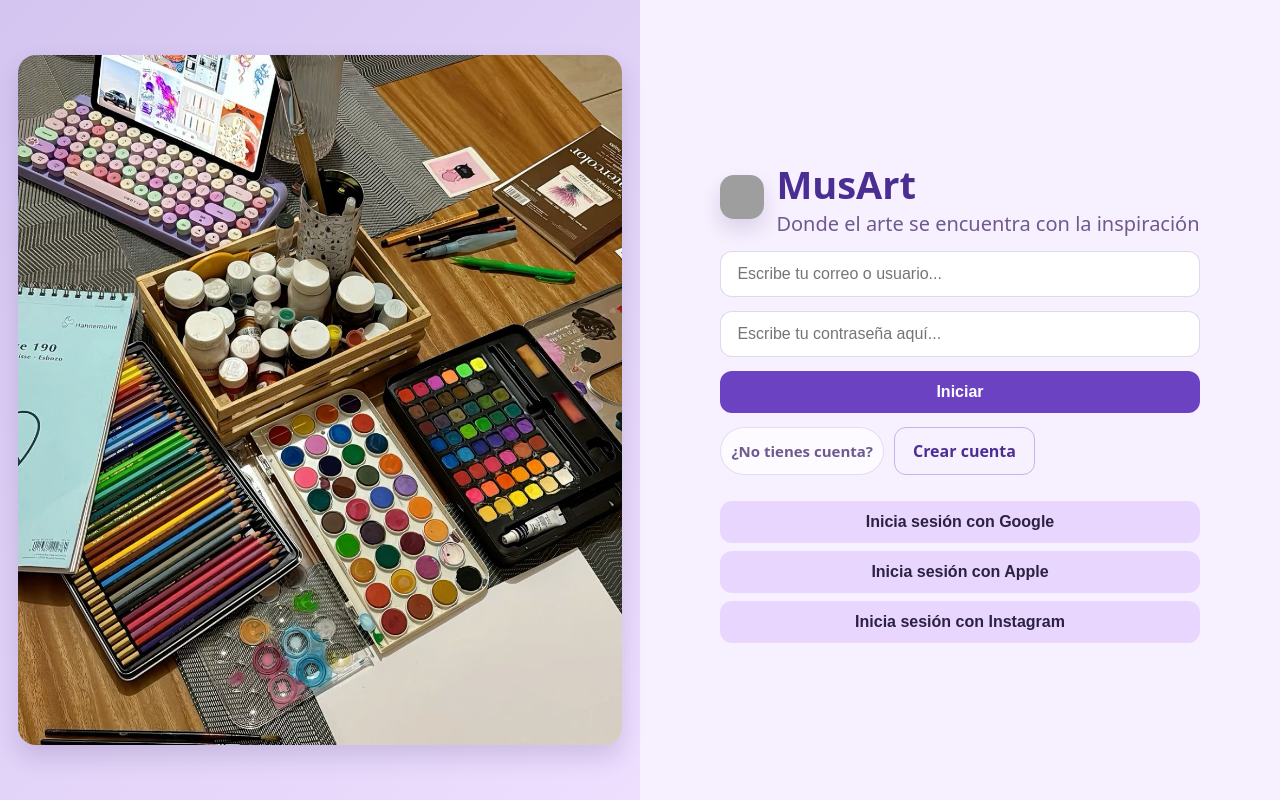
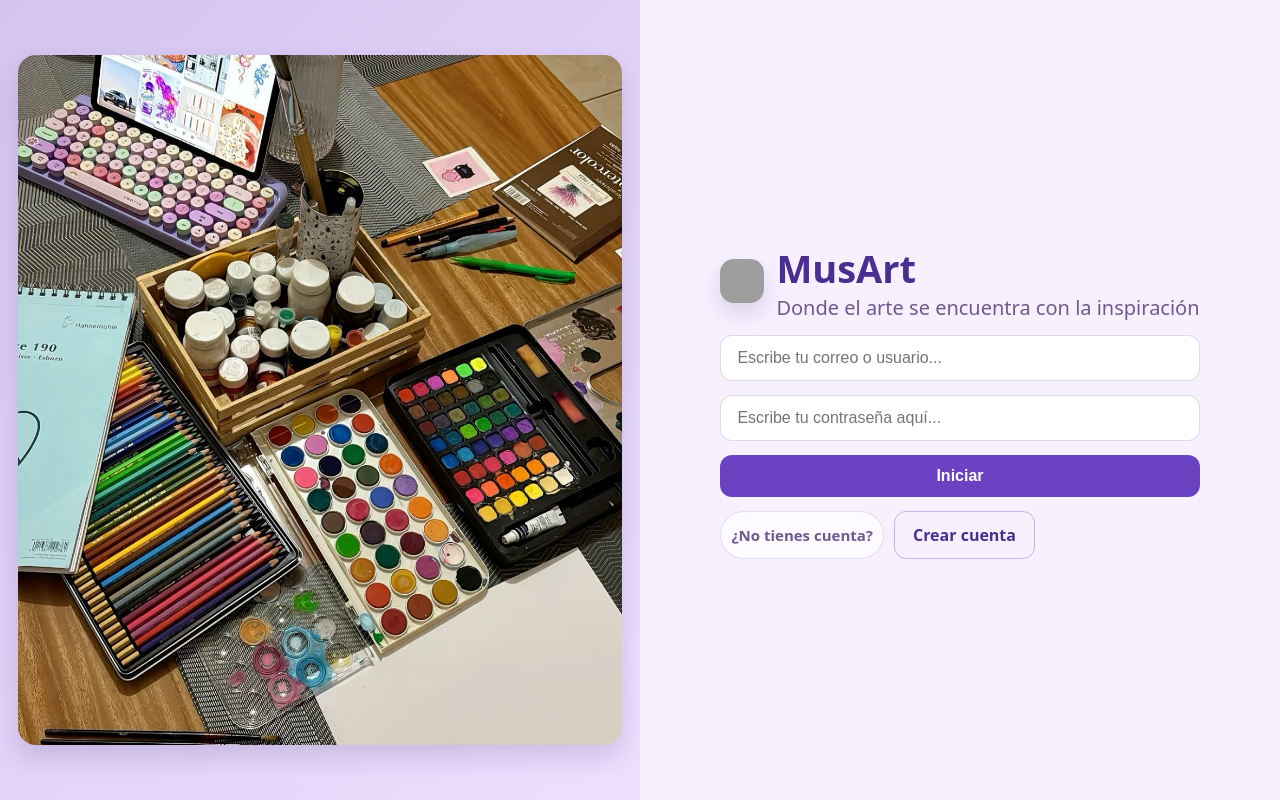
Before and after one commit to mariafer2108/MusArt, a React (Vite) app: page / in a window 1280 px wide. Built offline with nearby package versions, Linux system fonts and the light colour scheme; grey boxes are pictures that could not be loaded.

Commit message:
Remove social login buttons

```diff
--- a/src/pages/Login.tsx
+++ b/src/pages/Login.tsx
@@ -73,18 +73,6 @@ function Login() {
               <span className="pill">¿No tienes cuenta?</span>
               <Link className="button ghost" to="/registro">Crear cuenta</Link>
             </div>
-
-            <div style={{ marginTop: 12, display: 'grid', gap: 8 }}>
-              <button className="button secondary" type="button" onClick={() => { window.location.href = '/api/oauth/google/start' }}>
-                Inicia sesión con Google
-              </button>
-              <button className="button secondary" type="button" onClick={() => { window.location.href = '/api/oauth/apple/start' }}>
-                Inicia sesión con Apple
-              </button>
-              <button className="button secondary" type="button" onClick={() => { window.location.href = '/api/oauth/instagram/start' }}>
-                Inicia sesión con Instagram
-              </button>
-            </div>
           </div>
         </div>
       </div>
```
